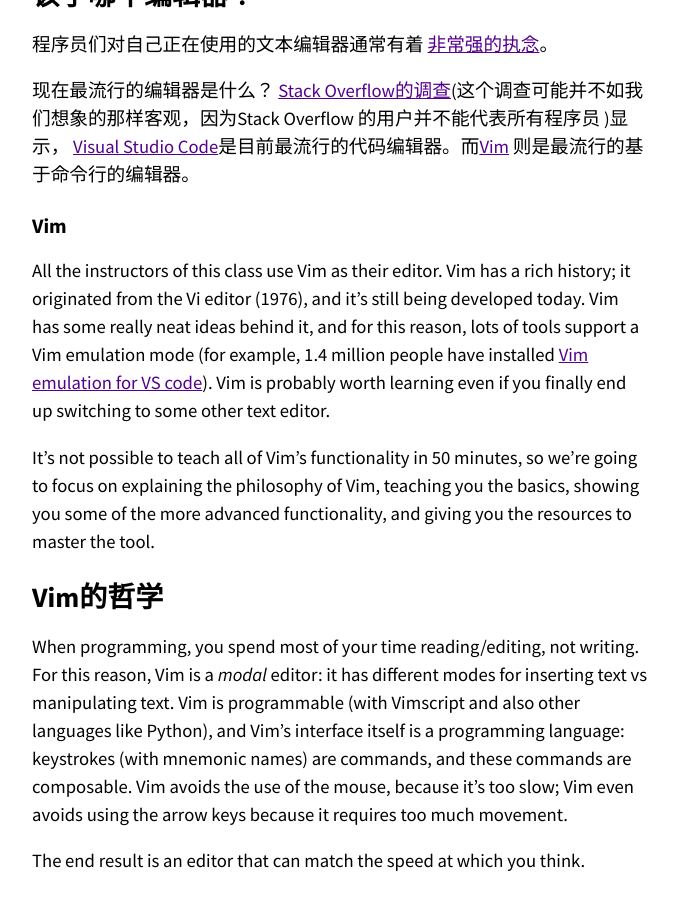
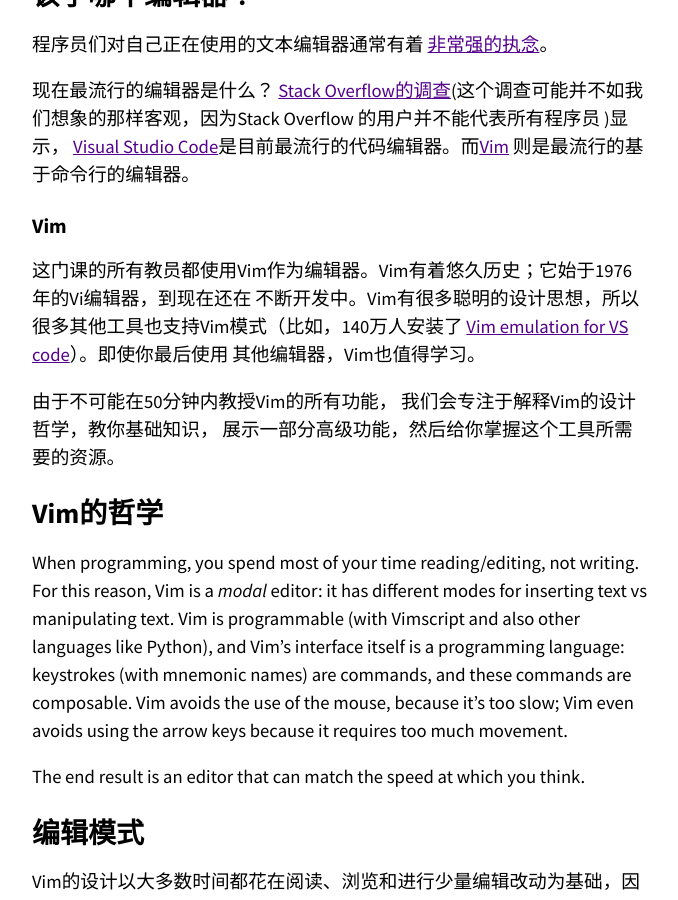
Before and after one commit to missing-semester-cn/missing-semester-cn.github.io, a Jekyll site: the page built from _2020/editors.md, in a window 1280 px wide and 900 px high, scrolled down 1143 px. Shown: the whole window, without its empty margins (300-978 px from the left). Built offline with Jekyll 4.4.1, drawn with Linux system fonts in a browser that asks for light colours.

Commit message:
wip editor translate

```diff
--- a/_2020/editors.md
+++ b/_2020/editors.md
@@ -27,18 +27,13 @@
 
 ## Vim
 
-All the instructors of this class use Vim as their editor. Vim has a rich
-history; it originated from the Vi editor (1976), and it's still being
-developed today. Vim has some really neat ideas behind it, and for this reason,
-lots of tools support a Vim emulation mode (for example, 1.4 million people
-have installed [Vim emulation for VS code](https://github.com/VSCodeVim/Vim)).
-Vim is probably worth learning even if you finally end up switching to some
-other text editor.
+这门课的所有教员都使用Vim作为编辑器。Vim有着悠久历史；它始于1976年的Vi编辑器，到现在还在
+不断开发中。Vim有很多聪明的设计思想，所以很多其他工具也支持Vim模式（比如，140万人安装了
+[Vim emulation for VS code](https://github.com/VSCodeVim/Vim)）。即使你最后使用
+其他编辑器，Vim也值得学习。
 
-It's not possible to teach all of Vim's functionality in 50 minutes, so we're
-going to focus on explaining the philosophy of Vim, teaching you the basics,
-showing you some of the more advanced functionality, and giving you the
-resources to master the tool.
+由于不可能在50分钟内教授Vim的所有功能， 我们会专注于解释Vim的设计哲学，教你基础知识，
+展示一部分高级功能，然后给你掌握这个工具所需要的资源。
 
 # Vim的哲学
 
```
